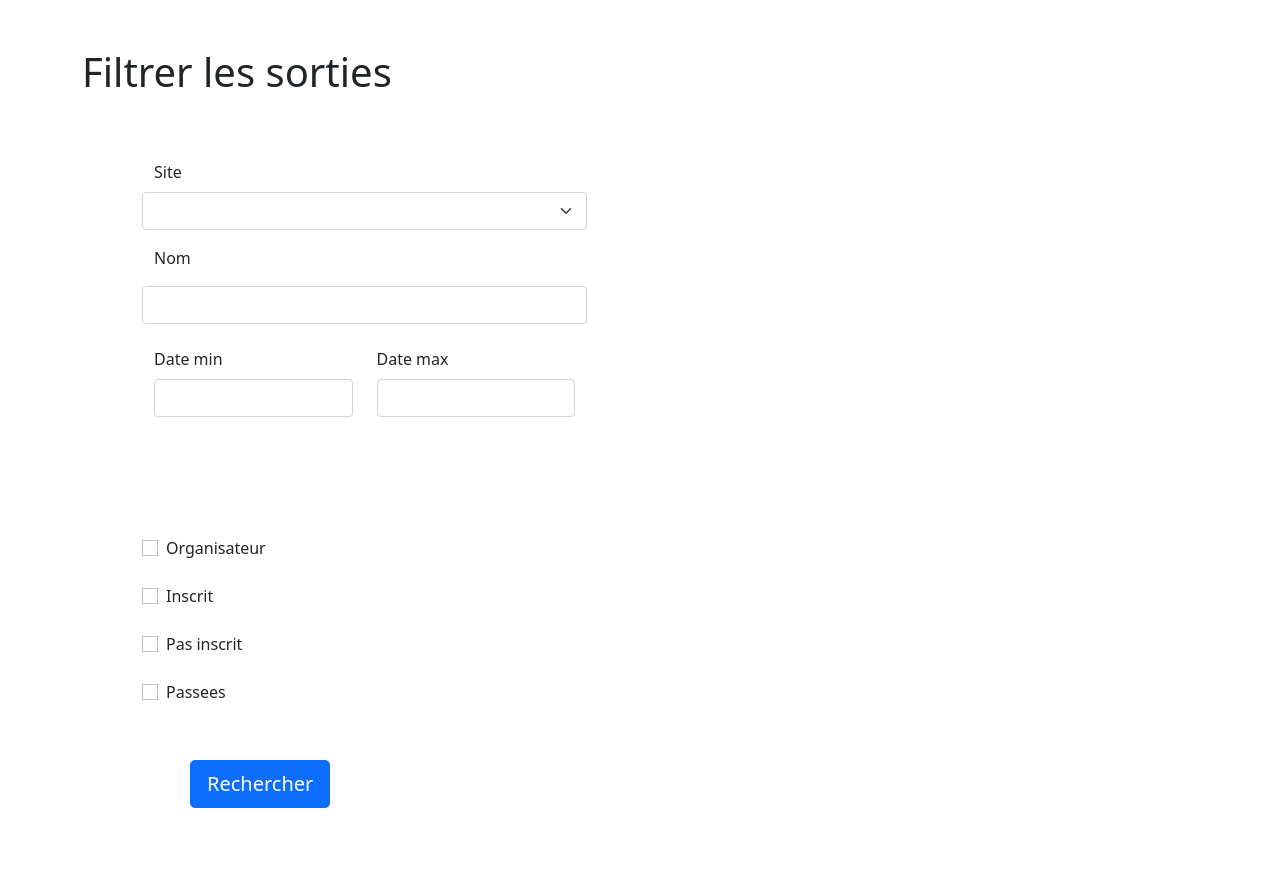
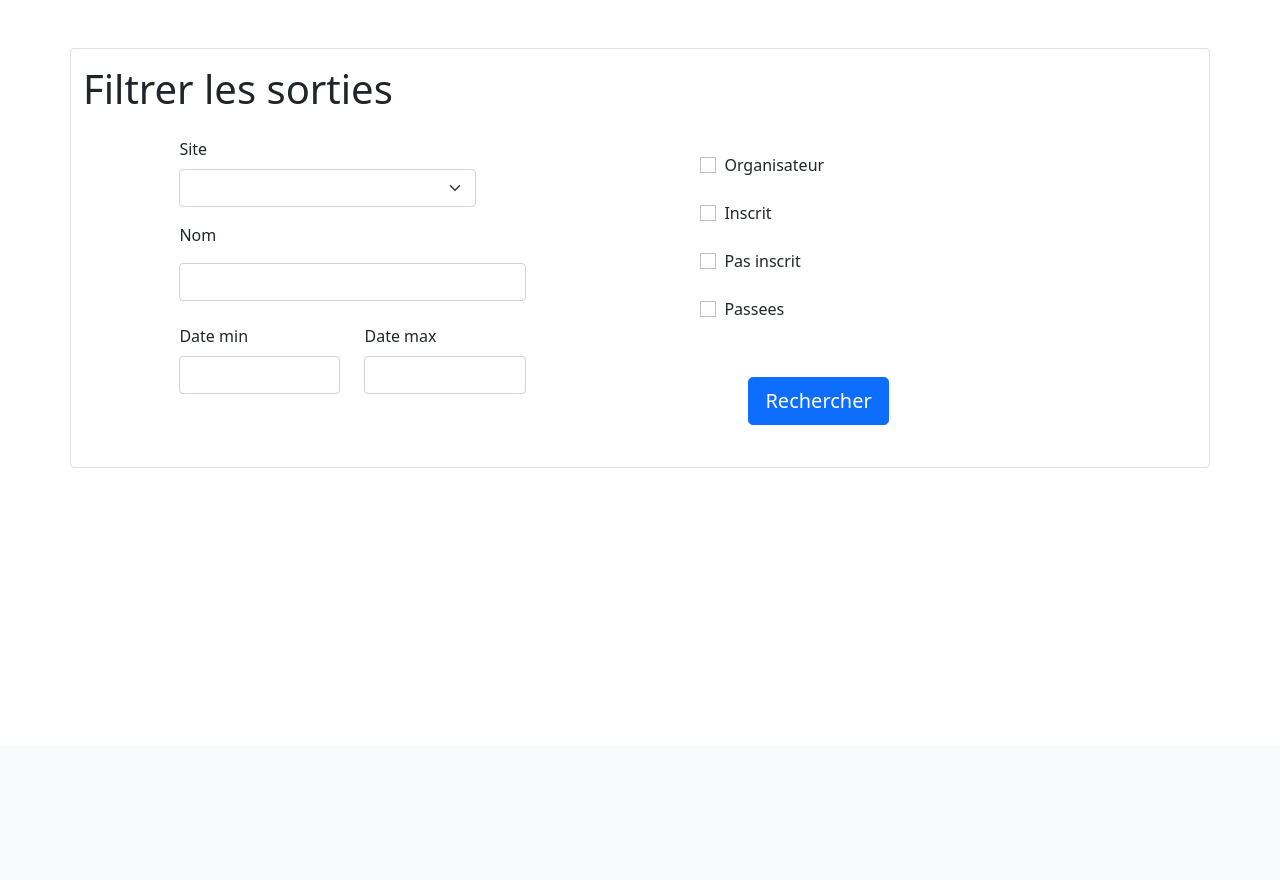
Before and after one commit to Goy-Ell/Sortir, a Symfony app: template templates/sortie/recherche.html.twig in a window 1280 px wide. Shown: the part 54-934 px from the top of the page. After the commit the page ends 522 px from the top, so only its background shows below. Run offline with Twig, Linux system fonts and the light colour scheme; the template is opened without the code that fills it, so the values that code supplies are empty; form fields are guessed from the names that the template uses; some libraries are stand-ins or nearby versions.

Commit message:
commit before merge

```diff
--- a/src/Entity/User.php
+++ b/src/Entity/User.php
@@ -75,7 +75,7 @@ class User implements UserInterface
     private $sortiesOrganisateur;
 
     /**
-     * @ORM\ManyToMany(targetEntity=Sortie::class, mappedBy="users")
+     * @ORM\ManyToMany(targetEntity=Sortie::class, mappedBy="participants")
      */
     private $sortiesParticipant;
 
--- a/templates/sortie/recherche.html.twig
+++ b/templates/sortie/recherche.html.twig
@@ -7,41 +7,42 @@
 
 <div >
     <div>
-        <div class="container">
-            <div class="row justify-content-center mt-5">
+        <div class="container border mt-5 rounded">
+
+            <div class="row justify-content-center mt-2">
 {#                <div class="col-12 col-sm-10 col-md-8 col-lg-8 row">#}
 
 {#                    {% for flashError in app.flashes('verify_email_error') %}#}
 {#                        <div class="alert alert-danger" role="alert">{{ flashError }}</div>#}
 {#                    {% endfor %}#}
-
-                    <h1 class="mb-3 font-weight-normal">Filtrer les sorties</h1>
-
+                <div class="mt-2 ml-10">
+                    <h1 class=" font-weight-small ml-5">Filtrer les sorties</h1>
+                </div>
 
                     {{ form_start(rechercheForm) }}
-                <div class="container row">
-                    <div class="col-5 justify-content-center m-5">
-                        <div class="mb-3 row ">
-                            <div class="input">{{ form_label(rechercheForm.site) }}</div>
-                            {{ form_widget(rechercheForm.site, {'attr' : {'class': 'form-select'}}) }}
+                <div class="container row m-3 justify-content-around">
+                    <div class="col-10 col-sm-5 justify-content-center  ml-5">
+                        <div class="mb-3 col-11  row ">
+                            <div class="input ">{{ form_label(rechercheForm.site) }}</div>
+                            <div class="col-sm-10">{{ form_widget(rechercheForm.site, {'attr' : {'class': 'form-select'}}) }}</div>
                         </div>
                         <div class="mb-3 row">
-                            <div class="form-label">{{ form_label(rechercheForm.nom) }}</div>
-                            {{ form_widget(rechercheForm.nom, {'attr' : {'class': 'form-control'}}) }}
+                            <div class="form-label ">{{ form_label(rechercheForm.nom) }}</div>
+                            <div class="col-sm-10">{{ form_widget(rechercheForm.nom, {'attr' : {'class': 'form-control'}}) }}</div>
                         </div>
 
 
                         <div class="mb-3 row ">
-                            <div class="col-sm-6 col-form-label ">
+                            <div class="col-sm-5 col-form-label ">
                             {{ form_label(rechercheForm.dateMin) }}{{ form_widget(rechercheForm.dateMin, {'attr' : {'class': 'form-control'}}) }}
                             </div>
-                            <div class="col-sm-6 col-form-label ">
+                            <div class="col-sm-5 col-form-label ">
                             {{ form_label(rechercheForm.dateMax) }} {{ form_widget(rechercheForm.dateMax, {'attr' : {'class': 'form-control'}}) }}
                             </div>
                         </div>
                     </div>
 
-                    <div class="form-check col-5 justify-content-center m-5">
+                    <div class="form-check col-10 col-sm-5 justify-content-center mt-3 ml-5">
                         <div class="mb-3 col-10">
                             {{ form_widget(rechercheForm.organisateur, {'attr' : {
                                 'class': 'form-check-input',
```
Also changed, not shown: src/Entity/Sortie.php (+4 -4 lines).
